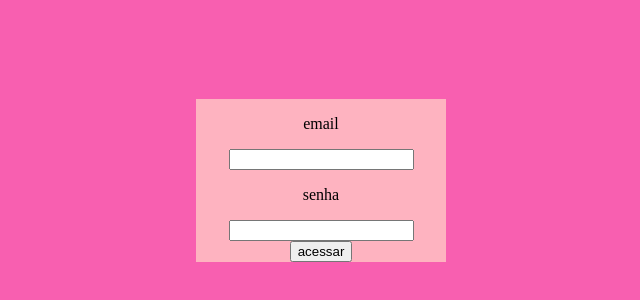
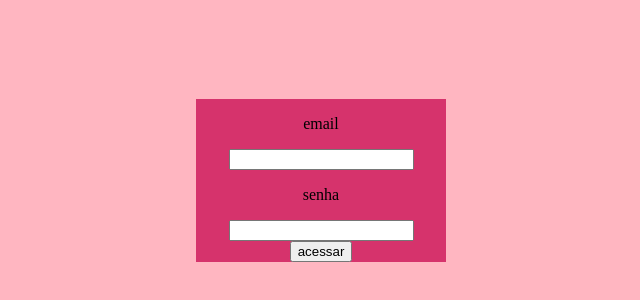
Before and after one commit to aclarareis/tela-de-login-da-pucca, a plain HTML site: page public/index.html in a window 1280 px wide. Shown: the part 228-528 px from the top of the page, without its empty margins (319-959 px from the left). Drawn offline with Linux system fonts and the light colour scheme.

Commit message:
Update index.html

```diff
--- a/public/index.html
+++ b/public/index.html
@@ -17,14 +17,14 @@
      </div>
      <style>
         body{
-            background-color: rgb(248, 95, 176);
+            background-color: #ffb6c1;
             display: flex;
             justify-content: center;
             align-items: center;
             height: 100vh;
         }
         #conteiner{
-            background-color: rgb(254, 179, 192);
+            background-color: #d6336c;
             width:250px;
             text-align: center;
         }
```
